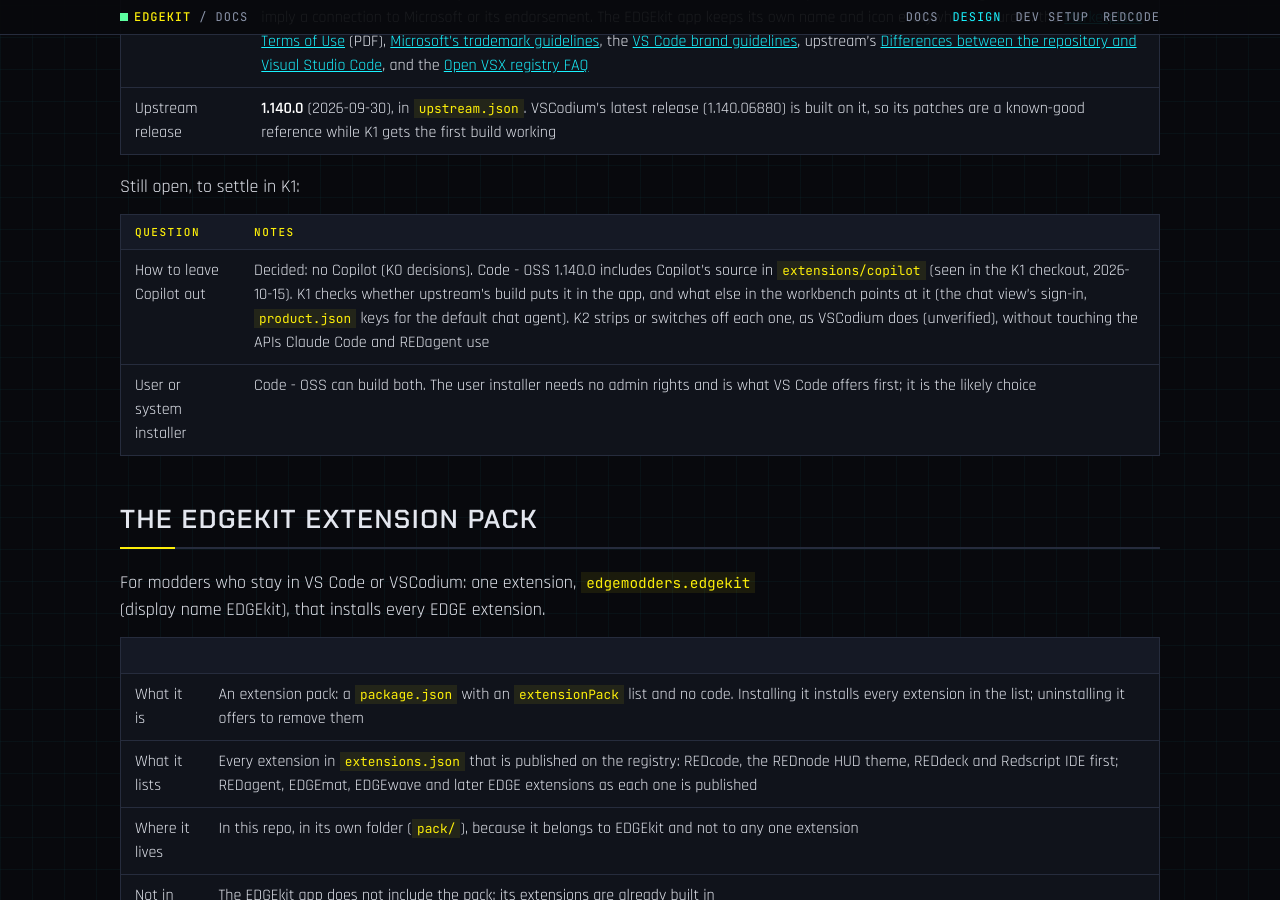
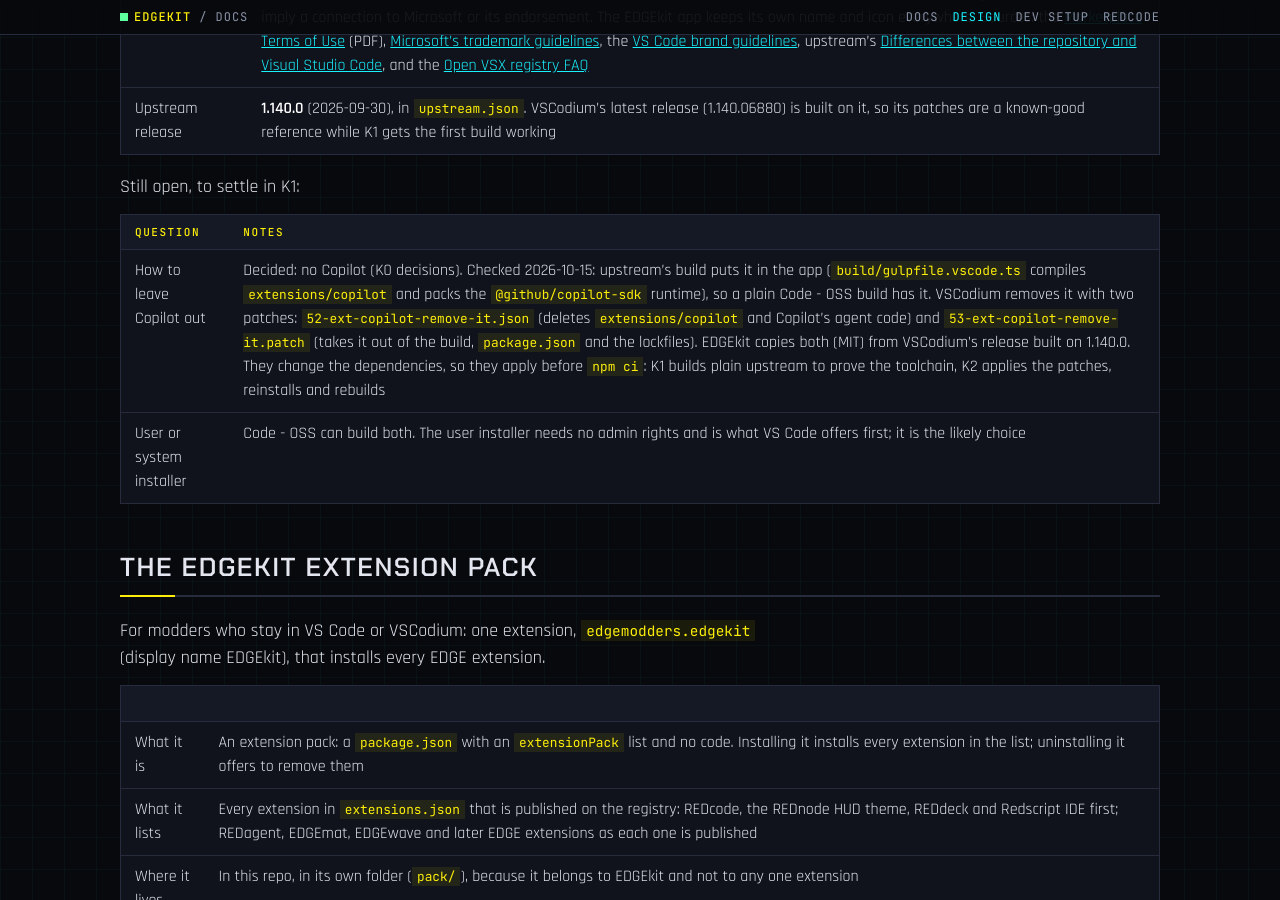
Before and after one commit to Edgemodders/EDGEkit, a Jekyll site: the page built from docs/design.md, in a window 1280 px wide and 900 px high, scrolled down 7643 px. Built offline with Jekyll 4.4.1, drawn with Linux system fonts in a browser that asks for light colours; our own code applies the rules of GitHub Pages for plain Markdown files.

Commit message:
No Copilot: upstream's build includes it; copy VSCodium's two removal patches in K2
Co-Authored-By: Claude Opus 5.5 <noreply@anthropic.com>

```diff
--- a/docs/design.md
+++ b/docs/design.md
@@ -157,7 +157,7 @@ Still open, to settle in K1:
 
 | Question | Notes |
 |---|---|
-| How to leave Copilot out | Decided: no Copilot (K0 decisions). Code - OSS 1.140.0 includes Copilot's source in `extensions/copilot` (seen in the K1 checkout, 2026-10-15). K1 checks whether upstream's build puts it in the app, and what else in the workbench points at it (the chat view's sign-in, `product.json` keys for the default chat agent). K2 strips or switches off each one, as VSCodium does (unverified), without touching the APIs Claude Code and REDagent use |
+| How to leave Copilot out | Decided: no Copilot (K0 decisions). Checked 2026-10-15: upstream's build puts it in the app (`build/gulpfile.vscode.ts` compiles `extensions/copilot` and packs the `@github/copilot-sdk` runtime), so a plain Code - OSS build has it. VSCodium removes it with two patches: `52-ext-copilot-remove-it.json` (deletes `extensions/copilot` and Copilot's agent code) and `53-ext-copilot-remove-it.patch` (takes it out of the build, `package.json` and the lockfiles). EDGEkit copies both (MIT) from VSCodium's release built on 1.140.0. They change the dependencies, so they apply before `npm ci`: K1 builds plain upstream to prove the toolchain, K2 applies the patches, reinstalls and rebuilds |
 | User or system installer | Code - OSS can build both. The user installer needs no admin rights and is what VS Code offers first; it is the likely choice |
 
 ## The EDGEkit extension pack
```
